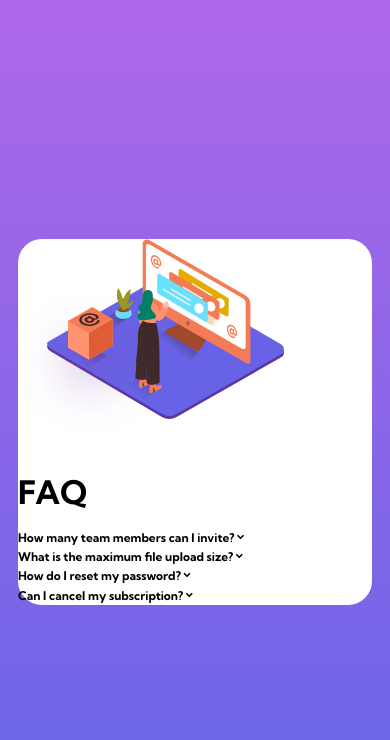
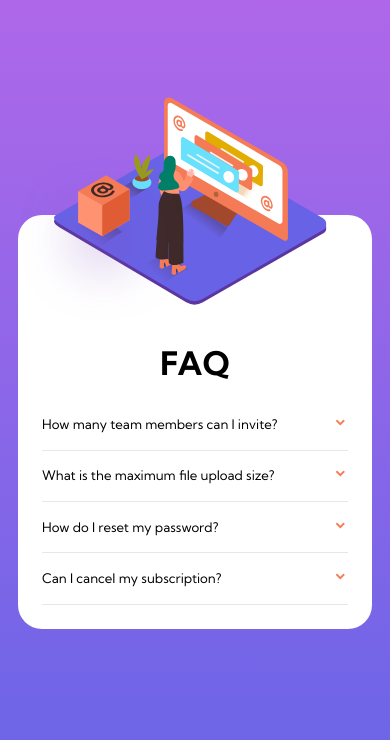
Before and after one commit to fbtot/faq-accordion, a plain HTML site: page index.html in a window 390 px wide. Drawn offline with nearby package versions, Linux system fonts and the light colour scheme.

Commit message:
≈ going on with mobile layout

```diff
--- a/scss/components/_accordion.scss
+++ b/scss/components/_accordion.scss
@@ -6,15 +6,66 @@
   border-radius: 2rem;
   margin: 1.5rem;
   max-width: 920px;
+  padding: 2rem;
 
   @include mq($desktop-width, up) {
     display: grid;
     grid-template-columns: 1fr 1fr;
+    gap: 2.5rem;
+  }
+}
+
+.faq__img {
+  text-align: center;
+  width: 100%;
+
+  img {
+    display: block;
+    width: 100%;
+
+    @include mq($desktop-width, down) {
+      margin: 0 auto;
+      transform: translateY(-63%) translateX(-7%);
+      // margin-top: -32%;
+      // transform: translateX(-7%);
+    }
+  }
+}
+
+.faq__text {
+  @include mq($desktop-width, down) {
+    margin-top: -50%;
+  }
+}
+
+.faq__title {
+  text-align: center;
+}
+
+.faq__question {
+  font-weight: normal;
+  font-size: 1.1rem;
+  padding: 1.3rem 0;
+
+  &.active {
+    font-weight: bold;
+
+    i {
+      transform: rotate(180deg);
+    }
+  }
+
+  i {
+    float: right;
+    color: var(--soft-red);
+    font-size: 1.3rem;
+    transition: 0.2s ease-in-out;
   }
 }
 
 .faq__answer {
   overflow: hidden;
-  transition: 0.3s ease-in-out;
+  transition: 0.2s ease-in-out;
   height: 0px;
+  border-bottom: 1px solid var(--divider-color);
 }
```
Also changed, not shown: css/main.css, 1 other file.
